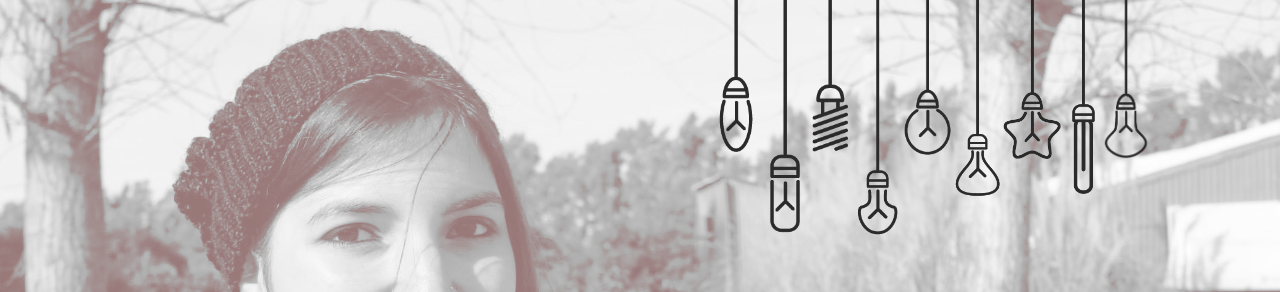
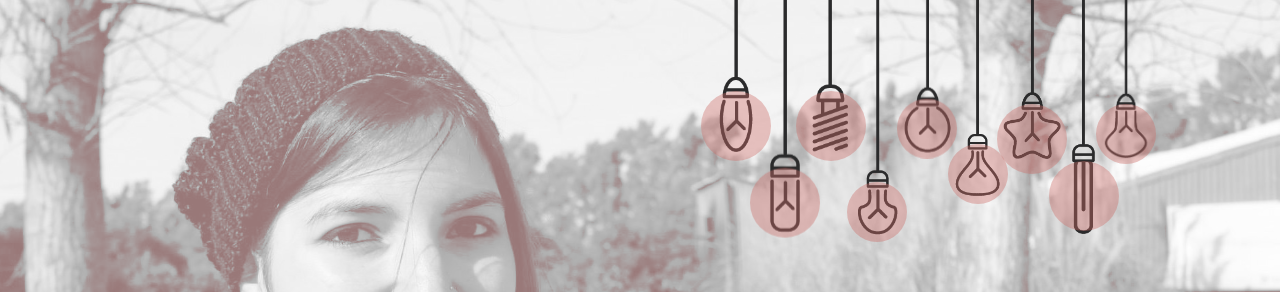
Before and after one commit to sabriidelpoy/portfolio, a website: page index.html in a window 1280 px wide. Shown: the top 292 px of the page. Drawn offline with nearby package versions, Linux system fonts and the light colour scheme.

Commit message:
add animation to lamps

```diff
--- a/css/miportfolio.css
+++ b/css/miportfolio.css
@@ -131,9 +131,64 @@ header .header-content .line {
     background-image: url(../img/lamparitas-09.png);
 }
 
+.header-lamp .lamp-circle{
+    background-color: rgba(206, 110, 105, 0.4);
+    width: 70px;
+    height: 70px;
+    border-radius: 100%;
+    left: -11px;
+    position: relative;
+    bottom: -57%;
+}
 
+.header-lamp.lighting .lamp-circle{
+  background-color: rgba(206, 110, 105, 0.6);
+}
 
+.header-lamp-2 .lamp-circle{
+    left: -7px;
+    bottom: -70%;
+}
 
+.header-lamp-4 .lamp-circle {
+    left: -5px;
+    bottom: -76%;
+    width: 60px;
+    height: 60px;
+}
+
+.header-lamp-5 .lamp-circle {
+        width: 60px;
+    height: 60px;
+    left: -5px;
+    bottom: -63%;
+}
+
+.header-lamp-6 .lamp-circle {
+        bottom: -72%;
+    width: 60px;
+    height: 60px;
+    left: -4px;
+}
+
+.header-lamp-7 .lamp-circle {
+        left: -5px;
+    bottom: -65%;
+}
+
+.header-lamp-8 .lamp-circle {
+        bottom: -67%;
+    left: -13px;
+}
+
+.header-lamp-9 .lamp-circle {
+        width: 60px;
+    height: 60px;
+    left: -6px;
+    bottom: -65%;
+}
+
+/*ANIMATIONS*/
 @-webkit-keyframes swinging{
     0%{-webkit-transform: rotate(10deg);}
     50%{-webkit-transform: rotate(-5deg)}
@@ -149,9 +204,77 @@ header .header-content .line {
 .swingimage{
     -webkit-transform-origin: 50% 0;
     transform-origin: 50% 0;
-    -webkit-animation: swinging 3.5s ease-in-out forwards infinite;
-    animation: swinging 3.5s ease-in-out forwards infinite;
+    -webkit-animation: swinging 3s ease-in-out forwards infinite;
+    animation: swinging 3s ease-in-out forwards infinite;
 }
+
+@-moz-keyframes bounce {
+  0%, 20%, 80%, 100% {
+    -moz-transform: translateY(0);
+    transform: translateY(0);
+  }
+  10% {
+    -moz-transform: translateY(-30px);
+    transform: translateY(-30px);
+  }
+  25% {
+    -moz-transform: translateY(-15px);
+    transform: translateY(-15px);
+  }
+}
+@-webkit-keyframes bounce {
+  0%, 20%, 80%, 100% {
+    -webkit-transform: translateY(0);
+    transform: translateY(0);
+  }
+  10% {
+    -webkit-transform: translateY(-30px);
+    transform: translateY(-30px);
+  }
+  25% {
+    -webkit-transform: translateY(-15px);
+    transform: translateY(-15px);
+  }
+}
+@keyframes bounce {
+  0%, 20%, 80%, 100% {
+    -moz-transform: translateY(0);
+    -ms-transform: translateY(0);
+    -webkit-transform: translateY(0);
+    transform: translateY(0);
+  }
+  10% {
+    -moz-transform: translateY(-30px);
+    -ms-transform: translateY(-30px);
+    -webkit-transform: translateY(-30px);
+    transform: translateY(-30px);
+  }
+  25% {
+    -moz-transform: translateY(-15px);
+    -ms-transform: translateY(-15px);
+    -webkit-transform: translateY(-15px);
+    transform: translateY(-15px);
+  }
+}
+
+.bounce-6{
+  -moz-animation: bounce 6s infinite;
+  -webkit-animation: bounce 6s infinite;
+  animation: bounce 6s infinite;
+}
+
+.bounce-10{
+  -moz-animation: bounce 10s infinite;
+  -webkit-animation: bounce 10s infinite;
+  animation: bounce 10s infinite;
+}
+
+.bounce-8{
+  -moz-animation: bounce 8s infinite;
+  -webkit-animation: bounce 8s infinite;
+  animation: bounce 8s infinite;
+}
+
 
 @media (min-width: 768px){
     header .header-content .header-content-inner h1 {
--- a/index.html
+++ b/index.html
@@ -47,15 +47,31 @@
         </div>
     </div>
      <div class="header-lamps-wrapper">
-         <div class="header-lamp header-lamp-1 short"></div>
-         <div class="header-lamp header-lamp-2 long"></div>
-         <div class="header-lamp header-lamp-3 short"></div>
-         <div class="header-lamp header-lamp-4 long"></div>
-         <div class="header-lamp header-lamp-5 short"></div>
-         <div class="header-lamp header-lamp-6 medium"></div>
-         <div class="header-lamp header-lamp-7 short"></div>
-         <div class="header-lamp header-lamp-8 medium"></div>
-         <div class="header-lamp header-lamp-9 short"></div>
+         <div class="header-lamp header-lamp-1 short">
+         <div class="lamp-circle"></div>
+         </div>
+         <div class="header-lamp header-lamp-2 long bounce-8">
+         <div class="lamp-circle"></div>
+         </div>
+         <div class="header-lamp header-lamp-3 short">
+         <div class="lamp-circle"></div>
+         </div>
+         <div class="header-lamp header-lamp-4 long">
+         <div class="lamp-circle"></div>
+         </div>
+         <div class="header-lamp header-lamp-5 short bounce-10">
+         <div class="lamp-circle"></div>
+         </div>
+         <div class="header-lamp header-lamp-6 medium">
+         <div class="lamp-circle"></div>
+         </div>
+         <div class="header-lamp header-lamp-7 short">
+         <div class="lamp-circle"></div>
+         </div>
+         <div class="header-lamp header-lamp-8 long"><div class="lamp-circle"></div>
+         </div>
+         <div class="header-lamp header-lamp-9 short bounce-6"><div class="lamp-circle"></div>
+         </div>
      </div>
      <div class="header-border">
          <div class="border border-left"></div>
@@ -77,5 +93,28 @@
 
     <!-- Theme JavaScript -->
     <script src="js/creative.min.js"></script>
+
+    <script>
+
+        $(".header-lamp").on("mouseover",function(){
+            var $element = $(this);
+            $(this).addClass("swingimage");
+
+            var lighting = setInterval(function(){
+                $element.addClass("lighting");
+            }, 200);
+
+            var notLighting = setInterval(function(){
+                $element.removeClass("lighting");
+            }, 400);
+
+            setTimeout(function(){
+                 $element.removeClass("swingimage");
+                 $element.removeClass("lighting");
+                clearInterval(lighting);
+                clearInterval(notLighting);
+            },3900);
+        });
+    </script>
 </body>
 </html>
```
